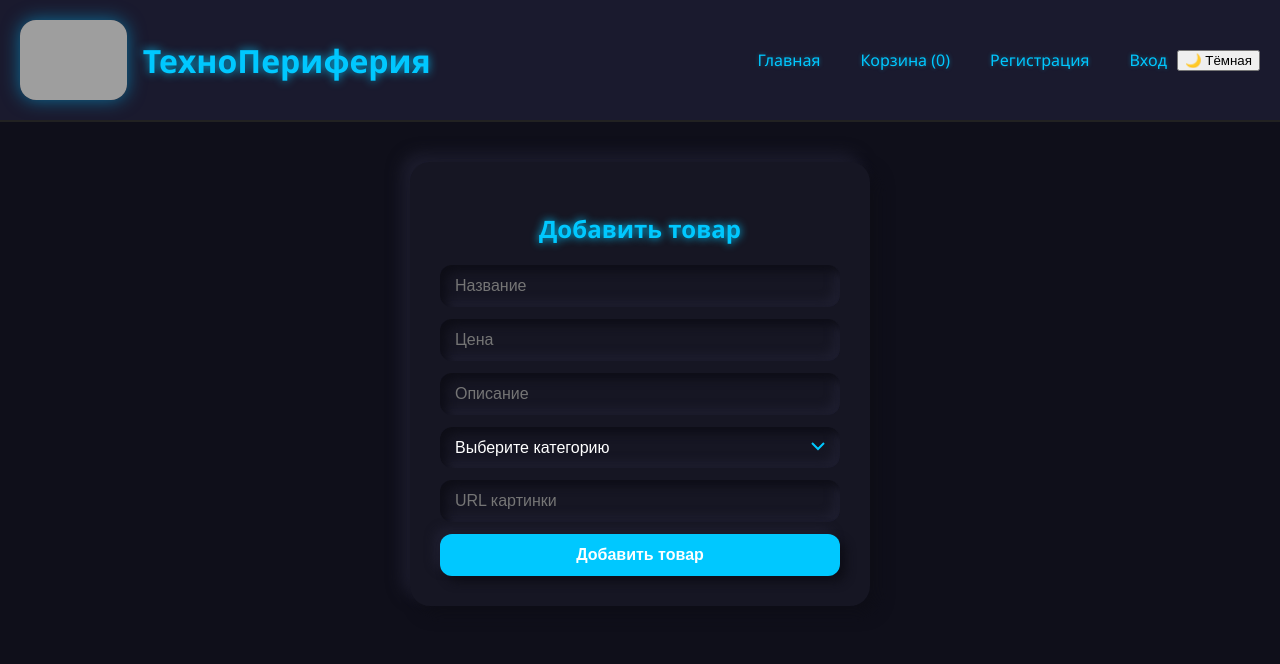
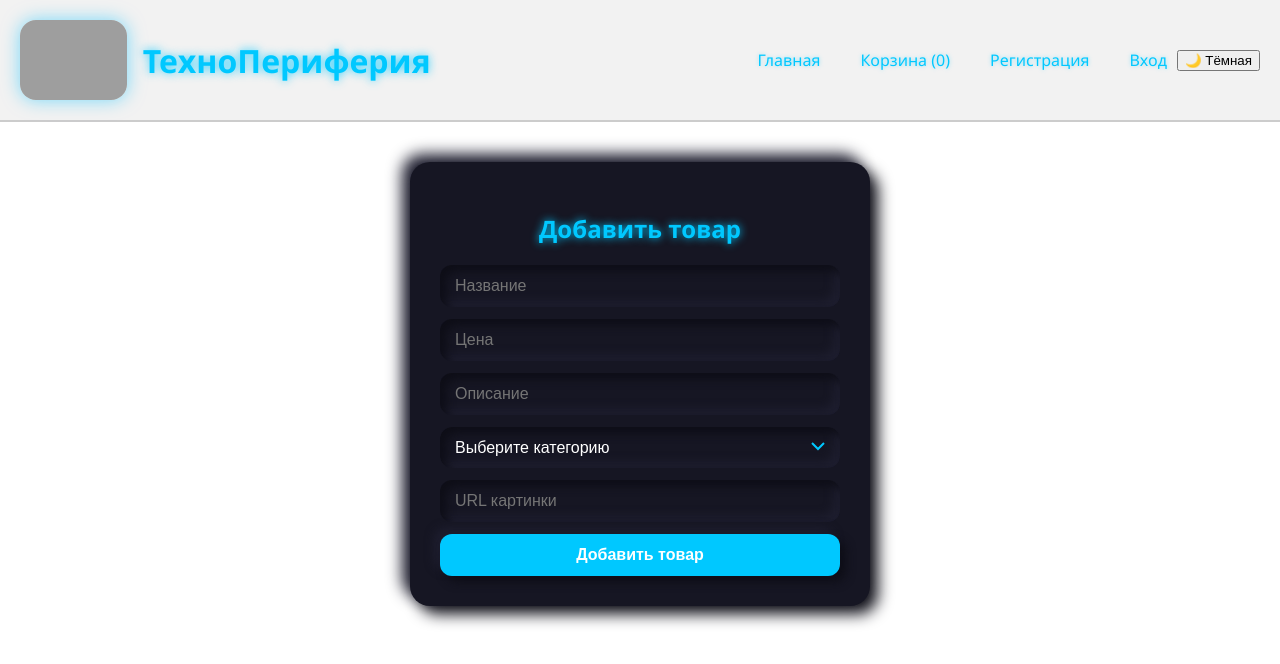
Before and after one commit to zloutorch/technoperiphery-store-frontend, a React (Create React App) app: page /admin/add-product in a window 1280 px wide. Shown: the top 664 px of the page. Built offline with nearby package versions, Linux system fonts and the light colour scheme; grey boxes are pictures that could not be loaded.

Commit message:
стиль

```diff
--- a/src/App.css
+++ b/src/App.css
@@ -1,8 +1,9 @@
 body {
   margin: 0;
   font-family: 'Segoe UI', sans-serif;
-  background-color: #0f0f1a;
-  color: #fff;
+  background-color: var(--bg-color);
+  color: var(--text-color);
+  transition: background-color 0.3s ease, color 0.3s ease;
 }
 
 .app {
@@ -15,8 +16,9 @@ body {
   align-items: center;
   flex-wrap: wrap;
   padding: 20px;
-  background-color: #1a1a2e;
-  border-bottom: 2px solid #222;
+  background-color: var(--header-bg);
+  border-bottom: 2px solid var(--header-border);
+  transition: background-color 0.3s ease;
 }
 
 .logo-title {
@@ -82,7 +84,6 @@ h1 {
   text-shadow: 0 0 10px #00e6ff, 0 0 20px #00e6ff;
 }
 
-
 .logout-button {
   background-color: #00c8ff;
   color: white;
@@ -91,7 +92,7 @@ h1 {
   border-radius: 10px;
   font-weight: bold;
   cursor: pointer;
-  box-shadow: 4px 4px 10px #0e0e17, -4px -4px 10px #1e1e2f;
+  box-shadow: 4px 4px 10px var(--btn-shadow-dark), -4px -4px 10px var(--btn-shadow-light);
   transition: all 0.3s ease;
 }
 
--- a/src/index.css
+++ b/src/index.css
@@ -1,12 +1,21 @@
 :root {
   --bg-color: #ffffff;
   --text-color: #000000;
+  --header-bg: #f2f2f2;
+  --header-border: #ccc;
+  --btn-shadow-dark: #ccc;
+  --btn-shadow-light: #eee;
 }
 
 [data-theme='dark'] {
-  --bg-color: #121212;
+  --bg-color: #0f0f1a;
   --text-color: #ffffff;
+  --header-bg: #1a1a2e;
+  --header-border: #222;
+  --btn-shadow-dark: #0e0e17;
+  --btn-shadow-light: #1e1e2f;
 }
+
 
 body {
   margin: 0;
```
